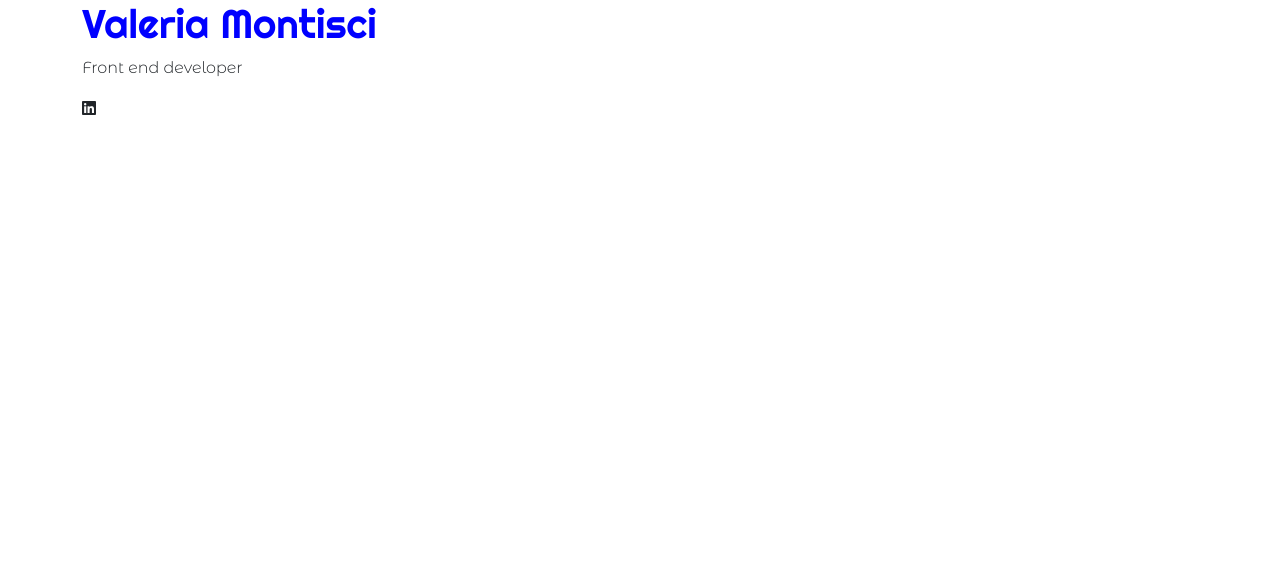
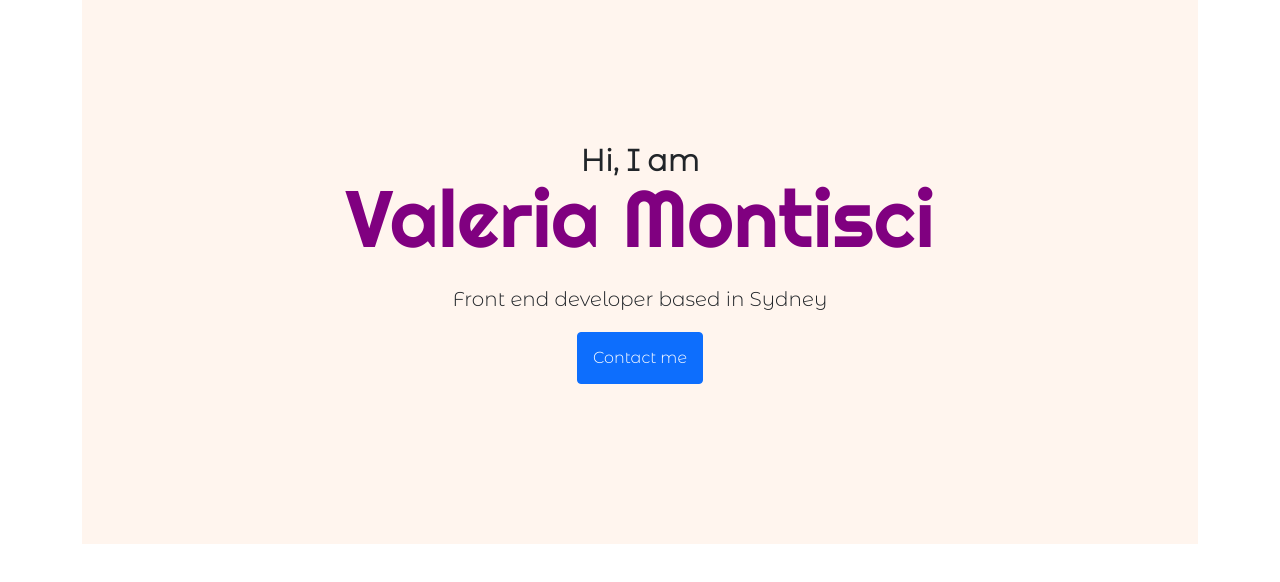
Before and after one commit to Valeria-Montisci/Portfolio, a plain HTML site: page index.html in a window 1280 px wide. Drawn offline with nearby package versions, Linux system fonts and the light colour scheme.

Commit message:
created the hero

```diff
--- a/index.html
+++ b/index.html
@@ -16,9 +16,13 @@
 </head>
 <body>
 <div class="container">
+<section class="hero">
+    <h2> Hi, I am </h2>
     <h1> Valeria Montisci </h1>
-    <p> Front end developer</p>
-    <i class="fab fa-linkedin"></i>
+    <h3> Front end developer based in Sydney</h3>
+    <a href="#" class="btn btn-primary" > Contact me</a>
+</section>
+
 </div>
 </body>
 </html>
--- a/style.css
+++ b/style.css
@@ -1,7 +1,23 @@
 /* font-family: 'Montserrat Alternates', sans-serif;
 font-family: 'Righteous', cursive; */
+body{font-family: 'Montserrat Alternates', sans-serif;}
 
-h1{ color: blue;
+.hero{ background-color: seashell;
+text-align: center;
+padding: 160px 20px}
+
+h1{ color: purple;
 font-family: 'Righteous', cursive;
+font-size: 80px;
 }
-p{font-family: 'Montserrat Alternates', sans-serif;}
+
+.hero h2{font-size: 30px;
+font-weight: bold;
+line-height: 2px;}
+
+.hero h3{font-size: 20px;
+line-height: 50px;}
+
+.btn {padding: 10px 15px;
+border-radius: 4px;
+line-height: 30px;}
```
